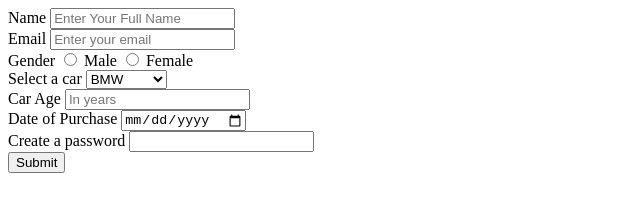
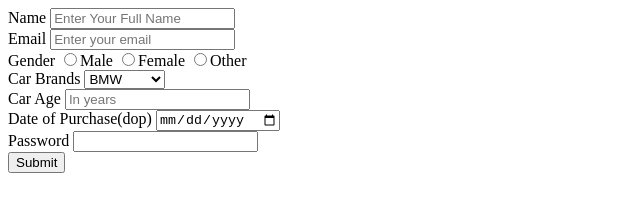
Before and after one commit to acciojob/car-insurance-form-nachiket04, a website: page main.html in a window 1280 px wide. Shown: the whole page, without its empty margins (0-640 px from the left). Drawn offline with Linux system fonts and the light colour scheme.

Commit message:
created a submission

```diff
--- a/main.html
+++ b/main.html
@@ -10,18 +10,17 @@
 	<!-- the entire body must be written by student -->
 	<form>
 		<label for="name">Name</label>
-		<input type="text" id="name" placeholder="Enter Your Full Name">
+		<input type="text" id="name" placeholder="Enter Your Full Name" required>
 		<br>
 		<label for="email">Email</label>
-		<input type="email" id="email" placeholder="Enter your email">
+		<input type="email" id="email" placeholder="Enter your email" required>
 		<br>
-		<label>Gender</label>
-		<input type="radio" name="gender" id="male" value="male">
-		<label for="male">Male</label>
-		<input type="radio" name="gender" id="female" value="female">
-		<label for="female">Female</label>
+		<label for="gender">Gender</label>
+		<input type="radio" value="male" name="gender" required>Male
+		<input type="radio" value="female" name="gender" required>Female
+		<input type="radio" value="other" name="gender" required>Other
 		<br>
-		<label for="cars">Select a car</label>
+		<label for="cars">Car Brands</label>
 		<select id="cars">
 			<option value="bmw">BMW</option>
 			<option value="audi">Audi</option>
@@ -29,13 +28,13 @@
 		</select>
 		<br>
 		<label for="carage">Car Age</label>
-		<input type="number" id="carage" placeholder="In years">
+		<input type="number" id="carage" placeholder="In years" required>
 		<br>
-		<label for="dop">Date of Purchase</label>
-		<input type="date" id="dop">
+		<label for="dop">Date of Purchase(dop)</label>
+		<input type="date" id="dop" required>
 		<br>
-		<label for="password">Create a password</label>
-		<input type="password" id="password">
+		<label for="password">Password</label>
+		<input type="password" id="password" required>
 		<br>
 		<button type="submit" value="submit">Submit</button>
 	</form>
--- a/styles.css
+++ b/styles.css
@@ -1,2 +1,4 @@
-
+label{
+	margin-top: 50px;
+}
 /* Your CSS Code here. */
```
